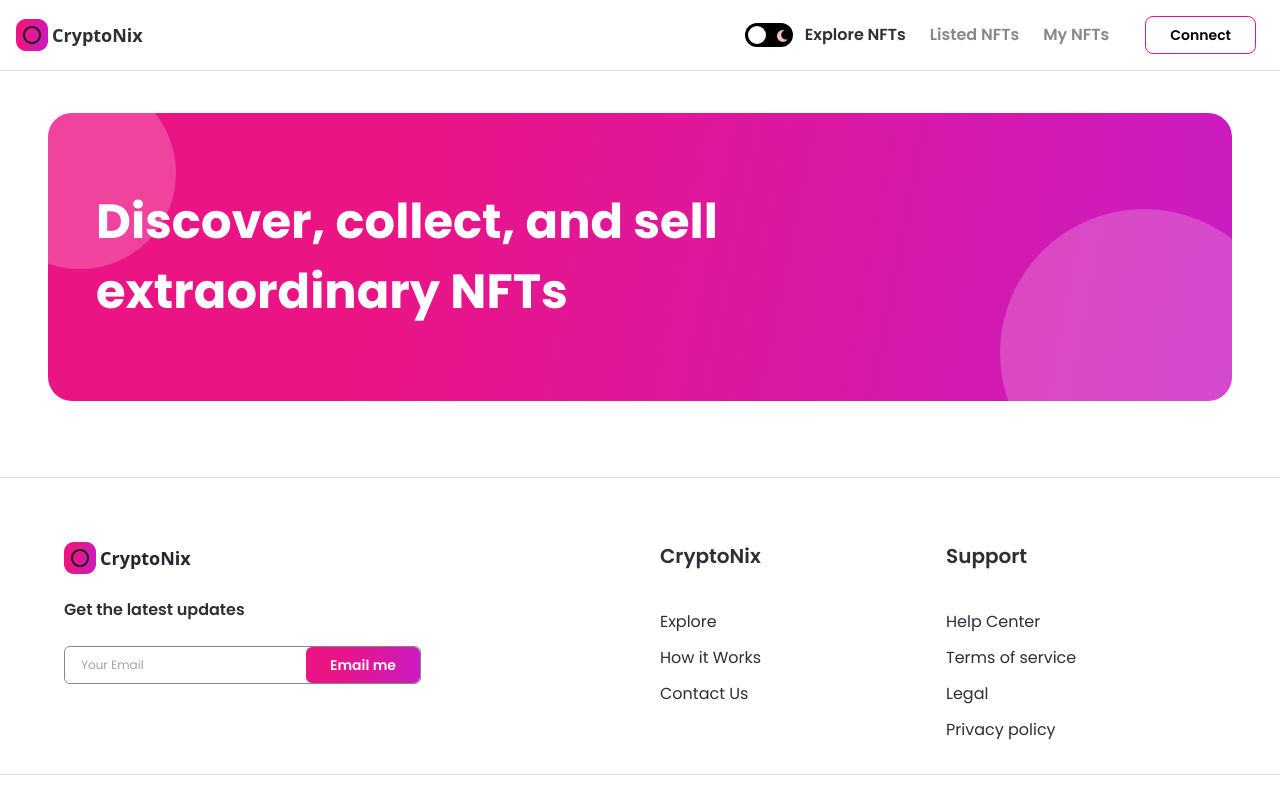
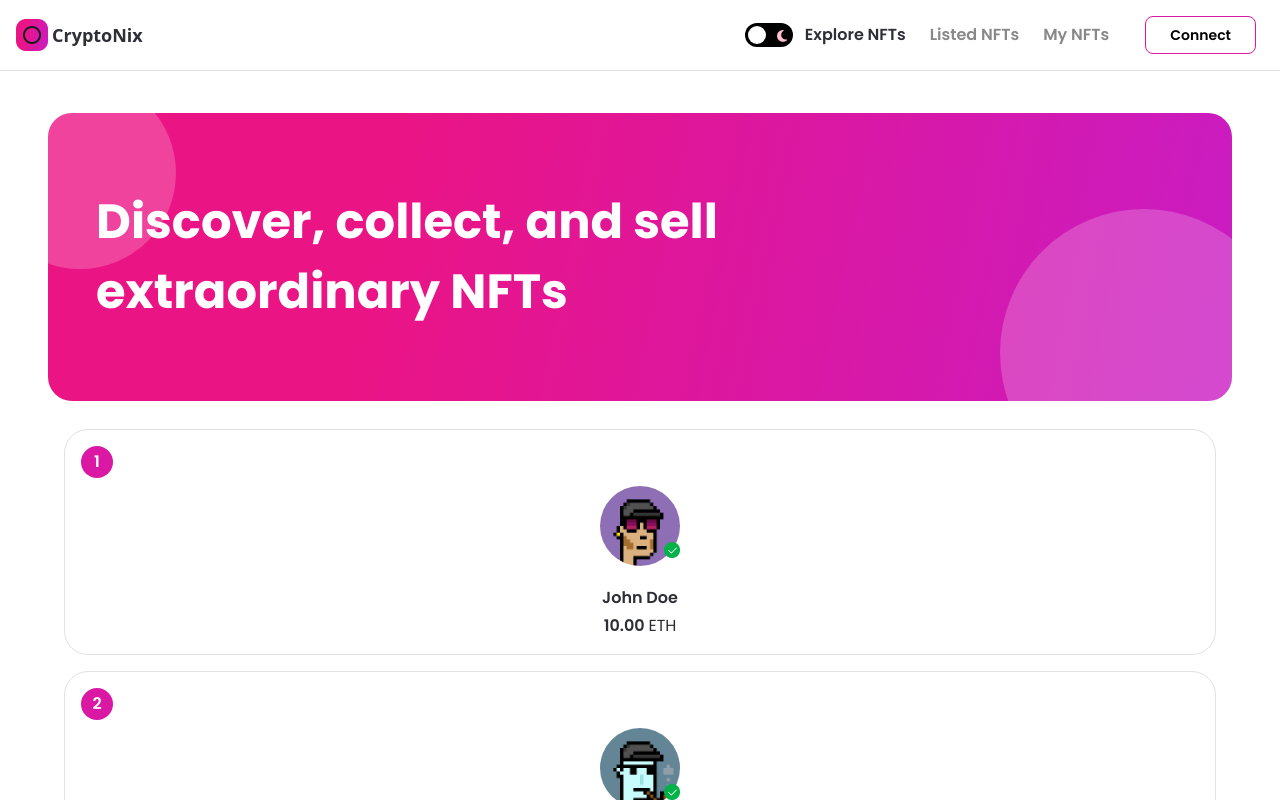
Before and after one commit to faisaljamil25/CryptoNix, a Next.js app: page / in a window 1280 px wide. Shown: the top 800 px of the page. Built offline with nearby package versions, Linux system fonts and the light colour scheme.

Commit message:
feat: creator card

```diff
--- /dev/null
+++ b/src/components/CreatorCard.tsx
@@ -0,0 +1,61 @@
+import Image, { StaticImageData } from 'next/image';
+
+import images from '../../assets';
+
+interface CardProps {
+  rank: number;
+  creatorImage: StaticImageData;
+  creatorName: string;
+  creatorEths: number;
+}
+
+const CreatorCard: React.FC<CardProps> = ({
+  rank,
+  creatorImage,
+  creatorName,
+  creatorEths,
+}) => {
+  const nftCurrency = 'ETH';
+
+  return (
+    <div className='min-w-190 minlg:min-w-240 dark:bg-nft-black-3 bg-white border dark:border-nft-black-3 border-nft-gray-1 rounded-3xl flex flex-col p-4 m-4'>
+      <div className='w-8 h-8 minlg:w-10 minlg:h-10 rounded-full bg-nft-red-violet flexCenter'>
+        <p className='font-poppins text-white font-semibold text-base minlg:text-lg '>
+          {rank}
+        </p>
+      </div>
+
+      <div className='my-2 flex justify-center'>
+        <div className='relative w-20 h-20 minlg:w-28 minlg:h-28'>
+          <Image
+            src={creatorImage}
+            layout='fill'
+            objectFit='cover'
+            alt='creator'
+            className='rounded-full'
+          />
+          <div className='absolute w-4 h-4 minlg:w-7 minlg:h-7 bottom-2 -right-0'>
+            <Image
+              src={images.tick}
+              layout='fill'
+              objectFit='contain'
+              alt='tick'
+            />
+          </div>
+        </div>
+      </div>
+
+      <div className='mt-3 minlg:mt-7 text-center flexCenter flex-col'>
+        <p className='font-poppins dark:text-white text-nft-black-1 font-semibold text-base'>
+          {creatorName}
+        </p>
+        <p className='mt-1 font-poppins dark:text-white text-nft-black-1 font-semibold text-base'>
+          {creatorEths.toFixed(2)}{' '}
+          <span className='font-normal'>{nftCurrency}</span>
+        </p>
+      </div>
+    </div>
+  );
+};
+
+export default CreatorCard;
--- a/src/components/index.ts
+++ b/src/components/index.ts
@@ -2,5 +2,6 @@ import Navbar from './Navbar';
 import Footer from './Footer';
 import Button from './Button';
 import Banner from './Banner';
+import CreatorCard from './CreatorCard';
 
-export { Navbar, Footer, Button, Banner };
+export { Navbar, Footer, Button, Banner, CreatorCard };
--- a/src/pages/index.tsx
+++ b/src/pages/index.tsx
@@ -1,5 +1,7 @@
 import type { NextPage } from 'next';
-import { Banner } from '../components';
+
+import { Banner, CreatorCard } from '../components';
+import images from '../../assets';
 
 const Home: NextPage = () => {
   const title: string = 'CryptoNix';
@@ -17,6 +19,16 @@ const Home: NextPage = () => {
           childStyles='md:text-4xl sm:text-2xl xs:text-xl text-left'
           parentStyle='justify-start mb-7 h-72 sm:h-60 p-12 xs:p-4 xs:h-44 rounded-3xl'
         />
+
+        {[1, 2, 3, 4, 5, 6].map((i) => (
+          <CreatorCard
+            key={`creator-${i}`}
+            rank={i}
+            creatorImage={images[`creator${i}` as keyof typeof images]}
+            creatorName={`John Doe`}
+            creatorEths={10}
+          />
+        ))}
       </div>
     </div>
   );
```
